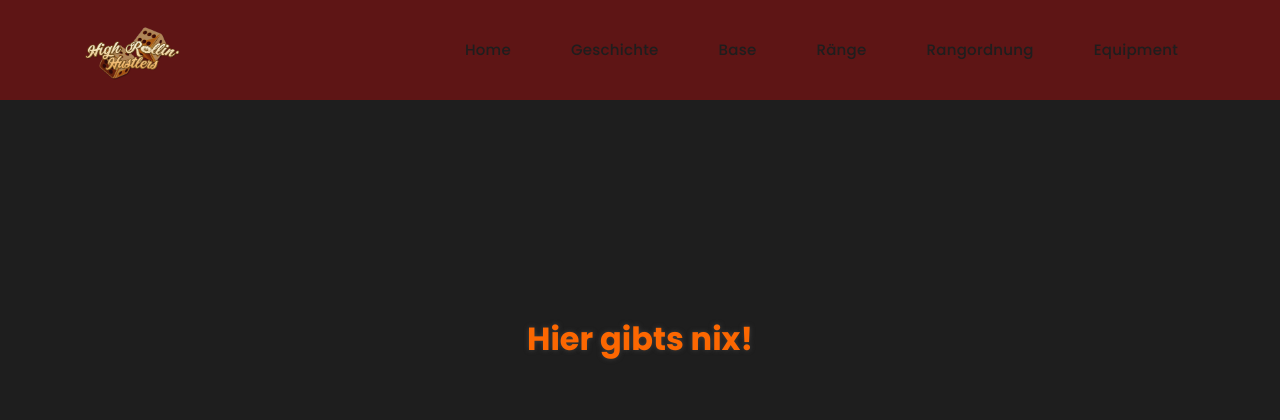
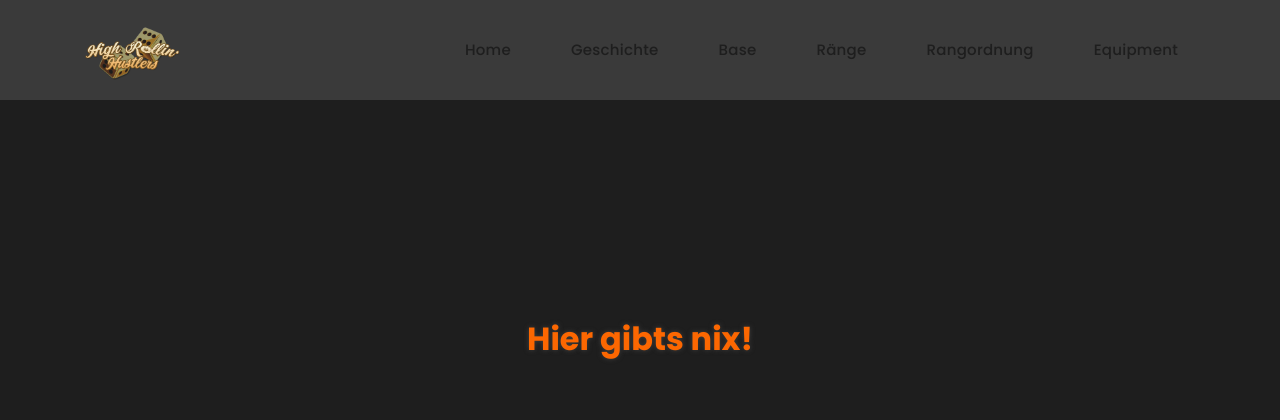
Before and after one commit to cloudtobi/konzept, a PHP site: page /index.php?page=main in a window 1280 px wide. Shown: the top 420 px of the page. Run offline with PHP 8.4, Linux system fonts and the light colour scheme; some libraries are stand-ins or nearby versions.

Commit message:
nochmal fix

```diff
--- a/assets/css/main.css
+++ b/assets/css/main.css
@@ -483,7 +483,7 @@ Header Style
 
 .header-area {
   position: relative;
-  background-color: #5e1515;
+  background-color: #3a3a3a;
   height: 100px;
   z-index: 100;
   -webkit-transition: all .5s ease 0s;
--- a/home.php
+++ b/home.php
@@ -1,4 +1,4 @@
-</div>
+
    <div class="background-video">
       <video autoplay muted loop>
          <source src="assets/video/hood.mp4" type="video/mp4">
@@ -21,3 +21,4 @@
       <img src="assets/images/mintv.png" alt="" style="max-width: 130px;">
    </div>
    </body>
+   </html>
```
